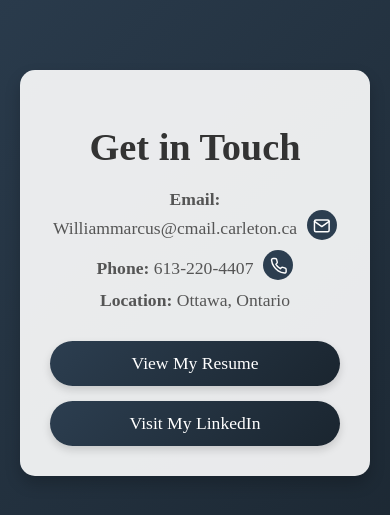
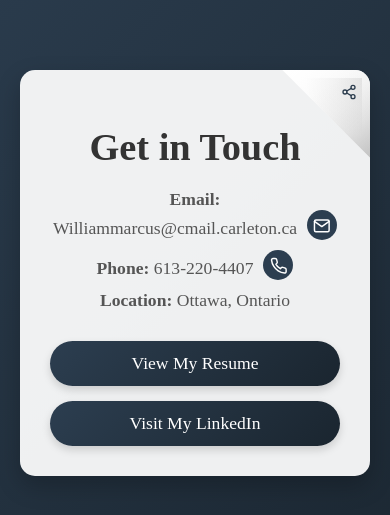
Before and after one commit to WillMarcuss/Website, a React (Create React App) app: page /contact in a window 390 px wide. Shown: the part 269-784 px from the top of the page. Built offline with nearby package versions, Linux system fonts and the light colour scheme.

Commit message:
Added Share website feature to contacts page

```diff
--- a/src/pages/Contact.js
+++ b/src/pages/Contact.js
@@ -1,12 +1,46 @@
-import React from 'react';
+import React, { useState } from 'react';
 import styles from './Contact.module.css';
-import { FiMail, FiPhone } from 'react-icons/fi'; // Feather icons
+import { FiMail, FiPhone, FiShare2, FiCheck } from 'react-icons/fi';
 
 const Contact = () => {
+  const [copied, setCopied] = useState(false);
+
+  const handleCopyWebsite = async () => {
+    const websiteUrl = window.location.origin;
+
+    try {
+      await navigator.clipboard.writeText(websiteUrl);
+      setCopied(true);
+      setTimeout(() => setCopied(false), 1800);
+    } catch (err) {
+      console.error('Failed to copy website link:', err);
+    }
+  };
+
   return (
     <div className={styles.container}>
       <div className={styles.overlay}>
+        <button
+          className={styles.peelShare}
+          onClick={handleCopyWebsite}
+          aria-label="Copy website link"
+          title="Copy website link"
+        >
+          <span className={styles.peelUnder}></span>
+
+          <span className={styles.peelTop}>
+            <span className={styles.peelIcon}>
+              {copied ? <FiCheck /> : <FiShare2 />}
+            </span>
+          </span>
+        </button>
+
+        <div className={`${styles.copyToast} ${copied ? styles.showToast : ''}`}>
+          Website link copied
+        </div>
+
         <h1 className={styles.heading}>Get in Touch</h1>
+
         <div className={styles.contactInfo}>
           <p>
             <strong>Email:</strong> Williammarcus@cmail.carleton.ca
@@ -14,14 +48,19 @@ const Contact = () => {
               <FiMail />
             </a>
           </p>
+
           <p>
             <strong>Phone:</strong> 613-220-4407
             <a href="tel:6132204407" className={styles.iconButton}>
               <FiPhone />
             </a>
           </p>
-          <p><strong>Location:</strong> Ottawa, Ontario</p>
+
+          <p>
+            <strong>Location:</strong> Ottawa, Ontario
+          </p>
         </div>
+
         <div className={styles.links}>
           <a
             href="/resume.pdf"
@@ -31,6 +70,7 @@ const Contact = () => {
           >
             View My Resume
           </a>
+
           <a
             href="https://www.linkedin.com/in/wmarcus1/"
             target="_blank"
--- a/src/pages/Contact.module.css
+++ b/src/pages/Contact.module.css
@@ -20,21 +20,22 @@
 }
 
 .overlay {
-  background: rgba(255, 255, 255, 0.9);
+  position: relative;
+  background: rgba(255, 255, 255, 0.93);
   border-radius: 15px;
-  box-shadow: 0 8px 16px rgba(0, 0, 0, 0.2);
+  box-shadow: 0 10px 24px rgba(0, 0, 0, 0.22);
   padding: 40px;
   max-width: 600px;
   width: 100%;
   text-align: center;
   animation: fadeIn 1s ease-out;
+  overflow: hidden;
 }
 
 .heading {
   font-size: 2.8em;
   margin-bottom: 20px;
   color: #333;
-  animation: fadeIn 1s ease-out;
 }
 
 .contactInfo {
@@ -89,6 +90,166 @@
   transform: scale(1.1);
 }
 
+/* ===== Realistic peel corner ===== */
+
+.peelShare {
+  position: absolute;
+  top: 0;
+  right: 0;
+  width: 110px;
+  height: 110px;
+  border: none;
+  background: transparent;
+  padding: 0;
+  cursor: pointer;
+  z-index: 10;
+  perspective: 800px;
+}
+
+/* underside revealed during peel */
+.peelUnder {
+  position: absolute;
+  top: 0;
+  right: 0;
+  width: 110px;
+  height: 110px;
+  clip-path: polygon(100% 0, 0 0, 100% 100%);
+  background:
+    linear-gradient(135deg, #1f2d3a 0%, #31475c 55%, #4b6783 100%);
+  opacity: 0;
+  transform: translate(-2px, 2px) scale(0.96);
+  transform-origin: top right;
+  transition:
+    opacity 0.45s ease,
+    transform 0.45s ease,
+    filter 0.45s ease;
+  filter: brightness(0.95);
+}
+
+/* visible paper corner */
+.peelTop {
+  position: absolute;
+  top: 0;
+  right: 0;
+  width: 110px;
+  height: 110px;
+  clip-path: polygon(100% 0, 0 0, 100% 100%);
+  background:
+    linear-gradient(135deg, #ffffff 0%, #f4f4f4 55%, #dddddd 100%);
+  transform-origin: top right;
+  transition:
+    transform 0.45s cubic-bezier(0.22, 1, 0.36, 1),
+    box-shadow 0.45s ease,
+    filter 0.45s ease;
+  box-shadow:
+    -3px 3px 6px rgba(0, 0, 0, 0.08),
+    -8px 10px 18px rgba(0, 0, 0, 0.10);
+  filter: brightness(1);
+}
+
+/* subtle highlight to make it feel like paper */
+.peelTop::before {
+  content: "";
+  position: absolute;
+  inset: 0;
+  clip-path: polygon(100% 0, 0 0, 100% 100%);
+  background:
+    linear-gradient(145deg,
+      rgba(255, 255, 255, 0.95) 0%,
+      rgba(255, 255, 255, 0.35) 30%,
+      rgba(0, 0, 0, 0.04) 72%,
+      rgba(0, 0, 0, 0.12) 100%);
+  pointer-events: none;
+}
+
+/* inner curved shadow on card */
+.peelTop::after {
+  content: "";
+  position: absolute;
+  top: 8px;
+  right: 8px;
+  width: 75px;
+  height: 75px;
+  border-radius: 0 0 0 100%;
+  background: radial-gradient(
+    circle at top right,
+    rgba(0, 0, 0, 0.20) 0%,
+    rgba(0, 0, 0, 0.08) 35%,
+    rgba(0, 0, 0, 0) 70%
+  );
+  opacity: 0.35;
+  transition: opacity 0.45s ease, transform 0.45s ease;
+  transform-origin: top right;
+}
+
+.peelIcon {
+  position: absolute;
+  top: 18px;
+  right: 16px;
+  color: #2c3e50;
+  font-size: 1.1rem;
+  display: flex;
+  align-items: center;
+  justify-content: center;
+  transition: transform 0.45s ease, color 0.3s ease;
+}
+
+/* hover state: actual peel */
+/* .peelShare:hover .peelTop {
+  transform:
+    rotateZ(-7deg)
+    rotateX(58deg)
+    translate(-8px, 8px);
+  box-shadow:
+    -4px 8px 10px rgba(0, 0, 0, 0.06),
+    -18px 24px 28px rgba(0, 0, 0, 0.16);
+  filter: brightness(1.02);
+} */
+
+.peelShare:hover .peelUnder {
+  opacity: 1;
+  transform: translate(0, 0) scale(1);
+}
+
+.peelShare:hover .peelTop::after {
+  opacity: 0.15;
+  transform: scale(0.9);
+}
+
+.peelShare:hover .peelIcon {
+  transform: translate(-2px, 3px);
+}
+
+/* click feedback */
+.peelShare:active .peelTop {
+  transform:
+    rotateZ(-5deg)
+    rotateX(42deg)
+    translate(-5px, 5px)
+    scale(0.98);
+}
+
+.copyToast {
+  position: absolute;
+  top: 18px;
+  right: 105px;
+  background: rgba(44, 62, 80, 0.96);
+  color: #fff;
+  padding: 8px 14px;
+  border-radius: 999px;
+  font-size: 0.9rem;
+  white-space: nowrap;
+  opacity: 0;
+  pointer-events: none;
+  transform: translateY(-8px);
+  transition: opacity 0.25s ease, transform 0.25s ease;
+  box-shadow: 0 8px 18px rgba(0, 0, 0, 0.18);
+}
+
+.showToast {
+  opacity: 1;
+  transform: translateY(0);
+}
 
 @media (max-width: 768px) {
   .overlay {
@@ -106,4 +267,32 @@
   .container {
     margin-top: 100px;
   }
+
+  .peelShare {
+    width: 88px;
+    height: 88px;
+  }
+
+  .peelTop,
+  .peelUnder {
+    width: 88px;
+    height: 88px;
+  }
+
+  .peelTop::after {
+    width: 58px;
+    height: 58px;
+  }
+
+  .peelIcon {
+    top: 14px;
+    right: 13px;
+    font-size: 1rem;
+  }
+
+  .copyToast {
+    right: 82px;
+    font-size: 0.8rem;
+    padding: 7px 12px;
+  }
 }
```
